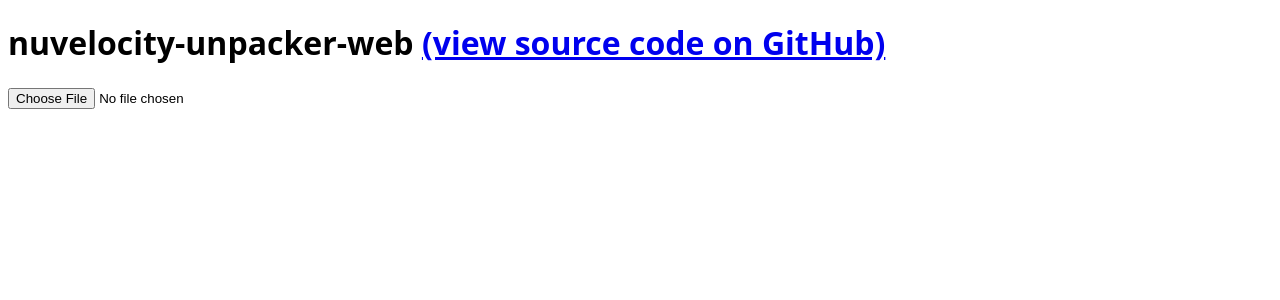
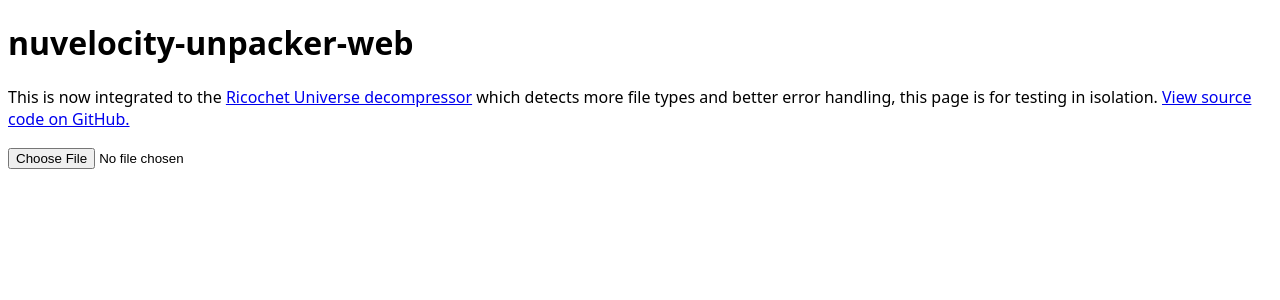
Before and after one commit to ricochetuniverse/nuvelocity-unpacker-web, a React (Vite) app in the folder web/: page / in a window 1280 px wide. Shown: the top 300 px of the page. Built offline with nearby package versions, Linux system fonts and the light colour scheme.

Commit message:
Add notice about better decompressor

```diff
--- a/web/src/App.tsx
+++ b/web/src/App.tsx
@@ -72,12 +72,19 @@
 
 	return (
 		<div>
-			<h1>
-				nuvelocity-unpacker-web{' '}
+			<h1>nuvelocity-unpacker-web</h1>
+
+			<p>
+				This is now integrated to the{' '}
+				<a href="https://www.ricochetuniverse.com/decompressor">
+					Ricochet Universe decompressor
+				</a>{' '}
+				which detects more file types and better error handling, this page is
+				for testing in isolation.{' '}
 				<a href="https://github.com/ricochetuniverse/nuvelocity-unpacker-web">
-					(view source code on GitHub)
+					View source code on GitHub.
 				</a>
-			</h1>
+			</p>
 
 			<div>
 				<input type="file" onChange={onFileChange} />
```
Also changed, not shown: 1 other file (tests, documents, lock files or other folders).
